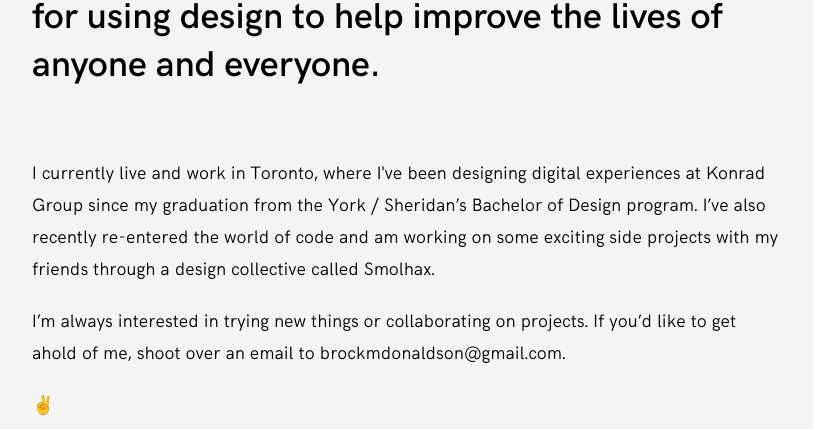
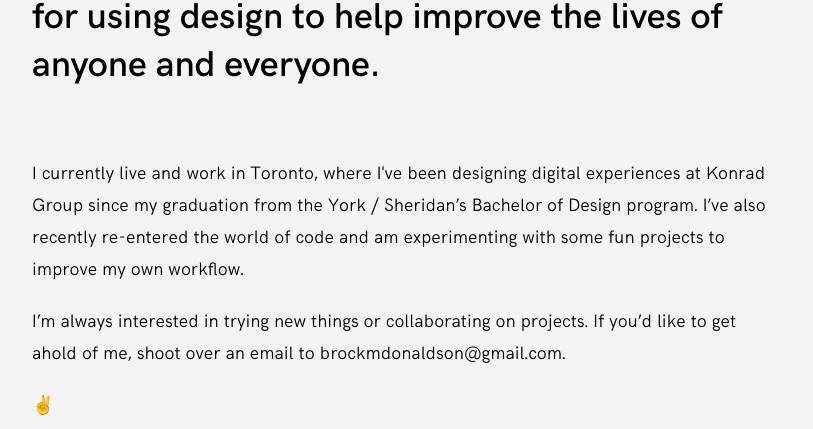
Before and after one commit to brockdonaldson/brockdonaldson.github.io, a plain HTML site: page index.html in a window 1280 px wide. Shown: the part 2926-3355 px from the top of the page, without its empty margins (233-1046 px from the left). Drawn offline with Linux system fonts and the light colour scheme; no server answers.

Commit message:
2.93
Bio Update (Removed Smolhax)

```diff
--- a/index.html
+++ b/index.html
@@ -171,7 +171,7 @@
 				<div class="about-content">
 
 					<p class="larger-p">I’m a designer, space enthusiast, and advocate for using design to help improve the lives of anyone and everyone.</h3><br><br>
-					<p>I currently live and work in Toronto, where I've been designing digital experiences at <a href="http://www.konradgroup.com" target="_blank">Konrad Group</a> since my graduation from the <a href="http://design.ampd.yorku.ca/" target="_blank"> York / Sheridan’s Bachelor of Design</a> program. I’ve also recently re-entered the world of code and am working on some exciting side projects with my friends through a design collective called <a href="http://smolhax.co" target="_blank"> Smolhax. </a></p>
+					<p>I currently live and work in Toronto, where I've been designing digital experiences at <a href="http://www.konradgroup.com" target="_blank">Konrad Group</a> since my graduation from the <a href="http://design.ampd.yorku.ca/" target="_blank"> York / Sheridan’s Bachelor of Design</a> program. I’ve also recently re-entered the world of code and am experimenting with some <a href="https://uxdesign.cc/coding-my-first-sketch-plugin-930f7996dff6" target="_blank"> fun projects</a> to improve my own workflow. </p>
 					<p>I’m always interested in trying new things or collaborating on projects. If you’d like to get ahold of me, shoot over an email to <a href="mailto:brockmdonaldson@gmail.com"> brockmdonaldson@gmail.com</a>. </p>
 					<p>✌️️ </p>
 					<div class="social-about">
```
Also changed, not shown: 1 other file.
